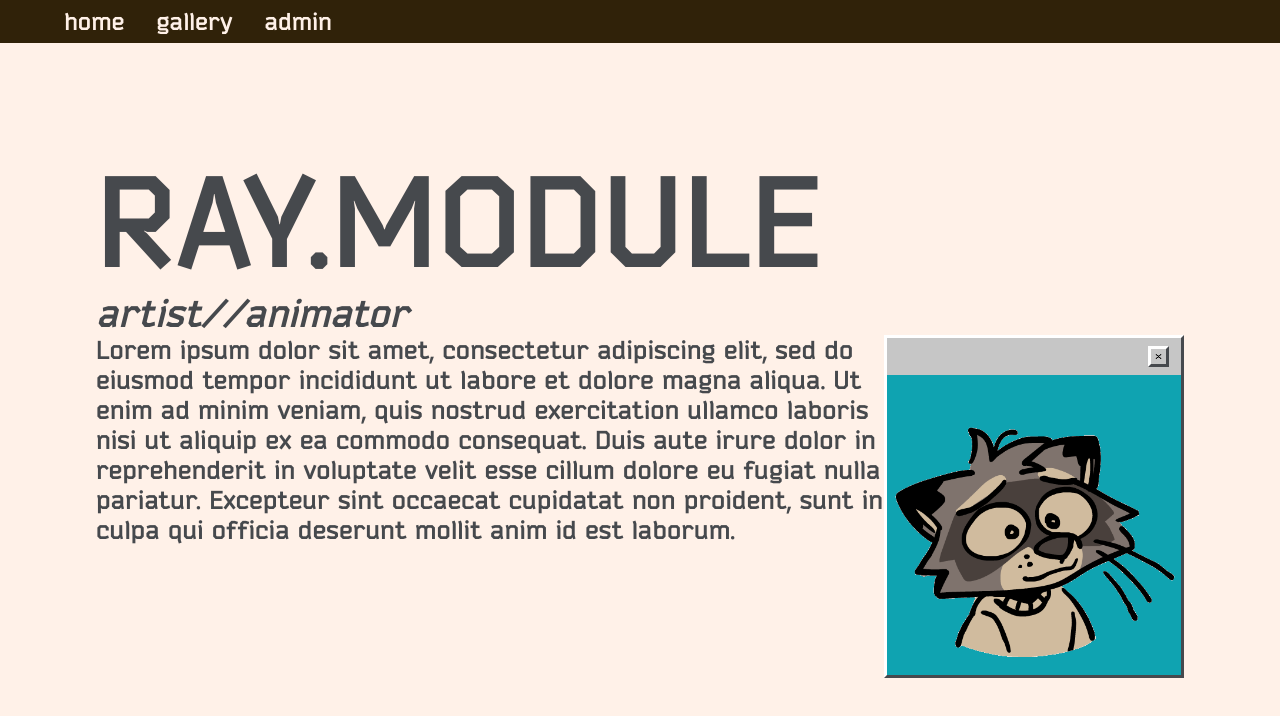
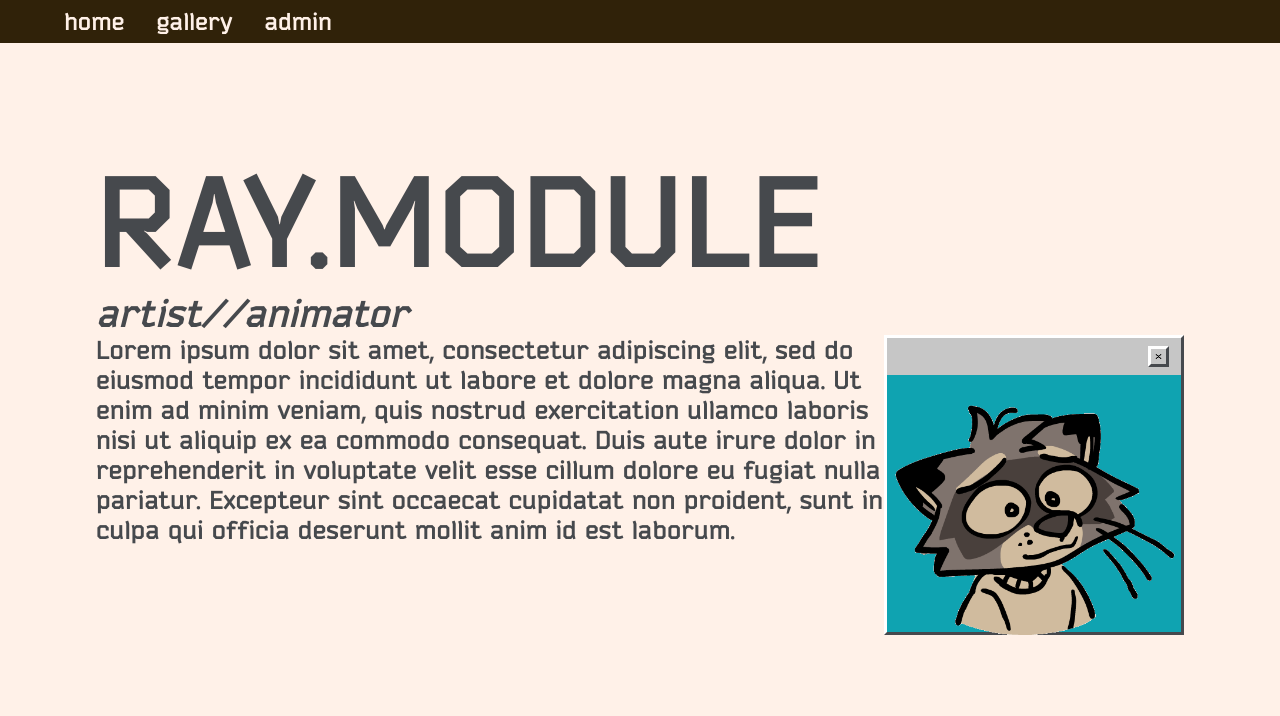
Before and after one commit to Therason/raymod, a Next.js app: page / in a window 1280 px wide. Shown: the top 716 px of the page. Built offline with nearby package versions, Linux system fonts and the light colour scheme.

Commit message:
Use Window component within admin gallery

```diff
--- a/components/window.tsx
+++ b/components/window.tsx
@@ -1,10 +1,10 @@
 import styles from '@/styles/Window.module.css'
 
-export default function Window({src, alt, size}: {src: string, alt: string, size: string}) {
+export default function Window({src, alt, size, handleClick}: {src: string, alt: string, size: string, handleClick: any}) {
   return (
-    <div className={`border ${styles.container}`} style={{ minWidth: size, minHeight: size}}>
+    <div className={`border ${styles.container}`} style={{ width: size, height: size, minWidth: size, minHeight: size}}>
       <span className={styles.bar}>
-        <img className={`border ${styles.icon}`} src='/close-icon.png'></img>
+        <img className={`border ${styles.icon}`} src='/close-icon.png' onClick={handleClick}></img>
       </span>
       <img className={styles.image} src={src} alt={alt} />
     </div>
--- a/pages/index.tsx
+++ b/pages/index.tsx
@@ -14,7 +14,7 @@ export default function Home() {
         <div className={styles.content}>
           {/* Image isn't working for some reason... */}
           <p>Lorem ipsum dolor sit amet, consectetur adipiscing elit, sed do eiusmod tempor incididunt ut labore et dolore magna aliqua. Ut enim ad minim veniam, quis nostrud exercitation ullamco laboris nisi ut aliquip ex ea commodo consequat. Duis aute irure dolor in reprehenderit in voluptate velit esse cillum dolore eu fugiat nulla pariatur. Excepteur sint occaecat cupidatat non proident, sunt in culpa qui officia deserunt mollit anim id est laborum.</p>
-          <Window src='/selfie.gif' alt='raccoon selfie' size='300px' />
+          <Window src='/selfie.gif' alt='raccoon selfie' size='300px' handleClick={() => console.log('this will be an easter egg')}/>
         </div>
       </main>
     </>
--- a/styles/AdminGallery.module.css
+++ b/styles/AdminGallery.module.css
@@ -1,18 +1,5 @@
 .container {
   display: flex;
-  justify-content: space-around;
   flex-wrap: wrap;
-  gap: 10px;
-  width: 100%;
-  margin: 0 auto;
+  gap: 20px;
 }
-
-.image {
-  width: 200px;
-  height: 200px;
-  position: relative;
-}
-
-.image > img {
-  object-fit: contain;
-}
--- a/styles/Window.module.css
+++ b/styles/Window.module.css
@@ -1,6 +1,8 @@
 .container {
   background: #0FA3B1;
   position: relative;
+  display: flex;
+  flex-direction: column;
 }
 
 .bar {
```
Also changed, not shown: components/adminGallery.tsx (+8 -4 lines).
